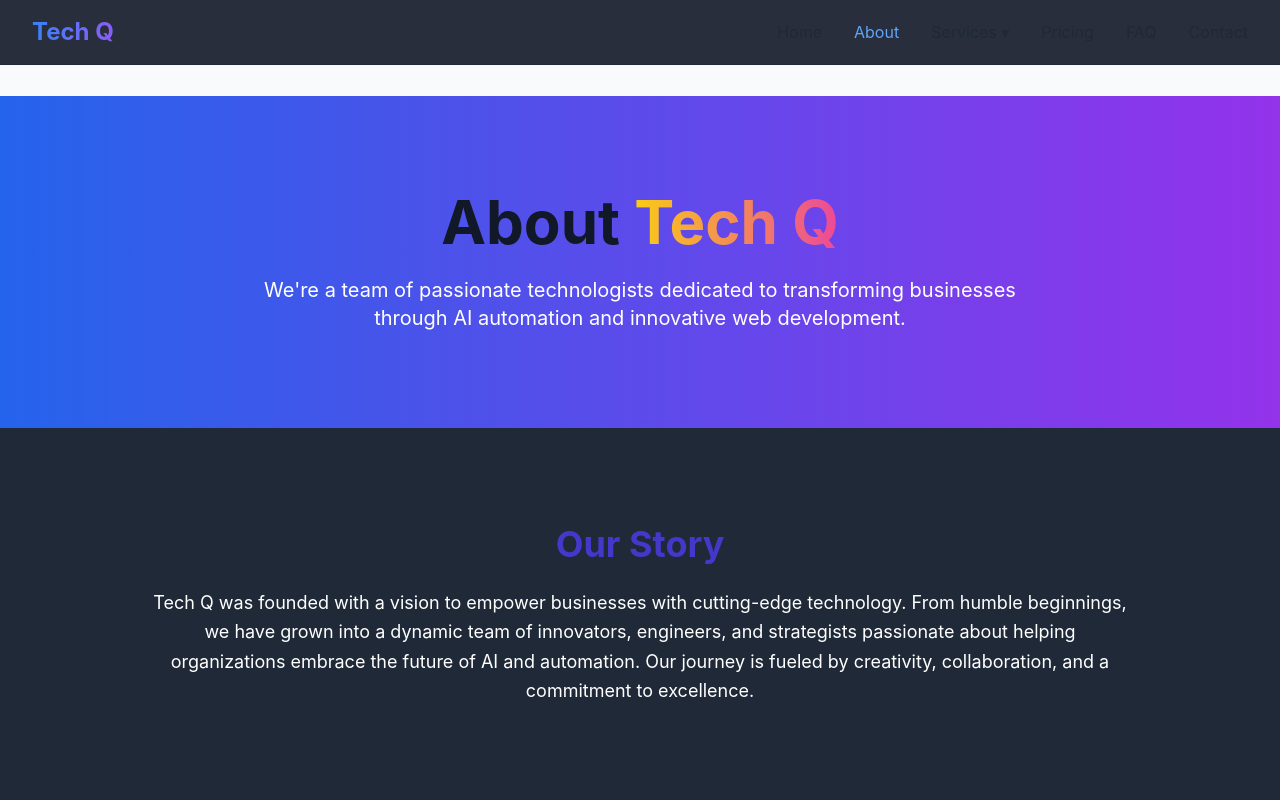
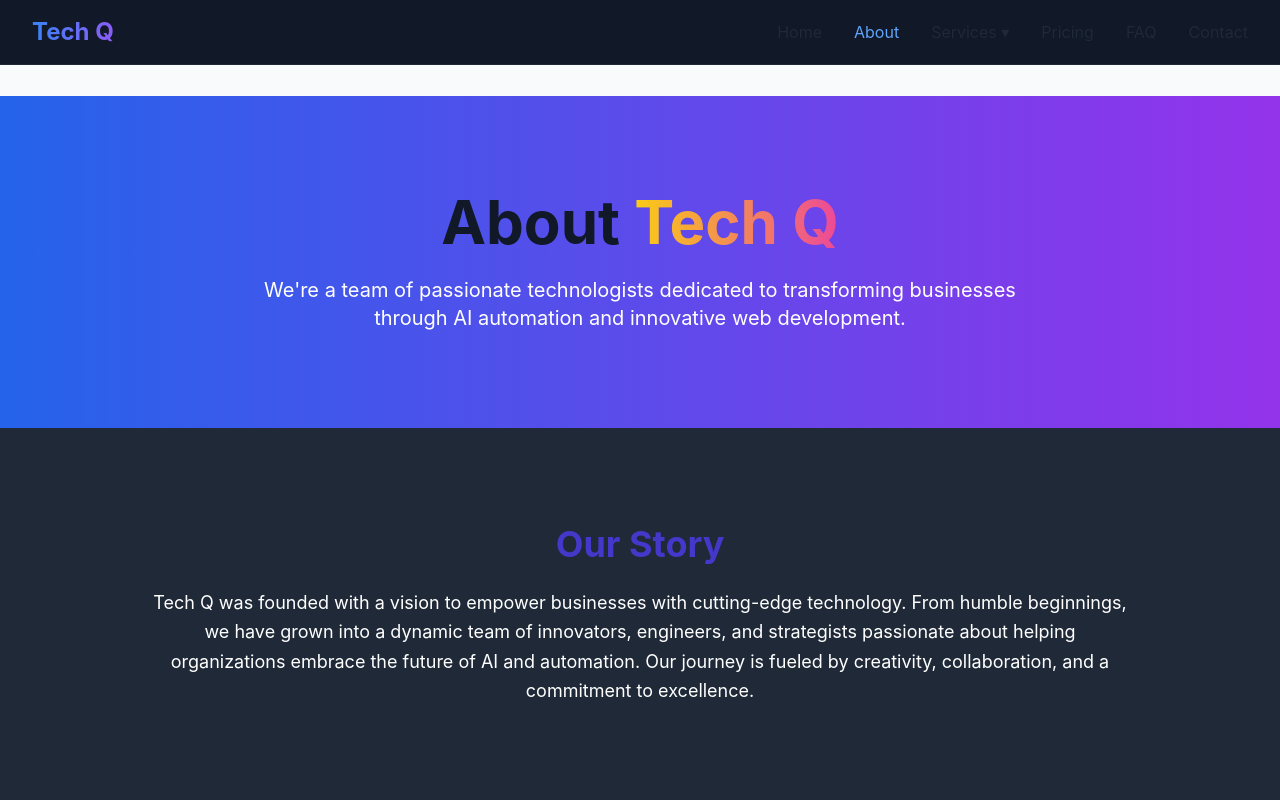
Before and after one commit to malumewejuice/Tech-QHO, a website: page about.html in a window 1280 px wide. Shown: the top 800 px of the page. Drawn offline with nearby package versions, Linux system fonts and the light colour scheme.

Commit message:
Update about.html

```diff
--- a/about.html
+++ b/about.html
@@ -10,10 +10,9 @@
 </head>
 <body class="bg-gray-50 text-gray-800 flex flex-col min-h-screen">
 
+
 <!-- Navigation -->
-<!-- Navigation -->
-<!-- Navigation -->
-<nav class="fixed w-full bg-gray-900 bg-opacity-90 backdrop-blur-md z-50 border-b border-gray-800">
+<nav class="fixed w-full bg-gray-900 bg-opacity-100 backdrop-blur-md z-50 border-b border-gray-800">
   <div class="max-w-7xl mx-auto px-4 sm:px-6 lg:px-8 flex justify-between h-16 items-center">
 
     <!-- Logo -->
```
